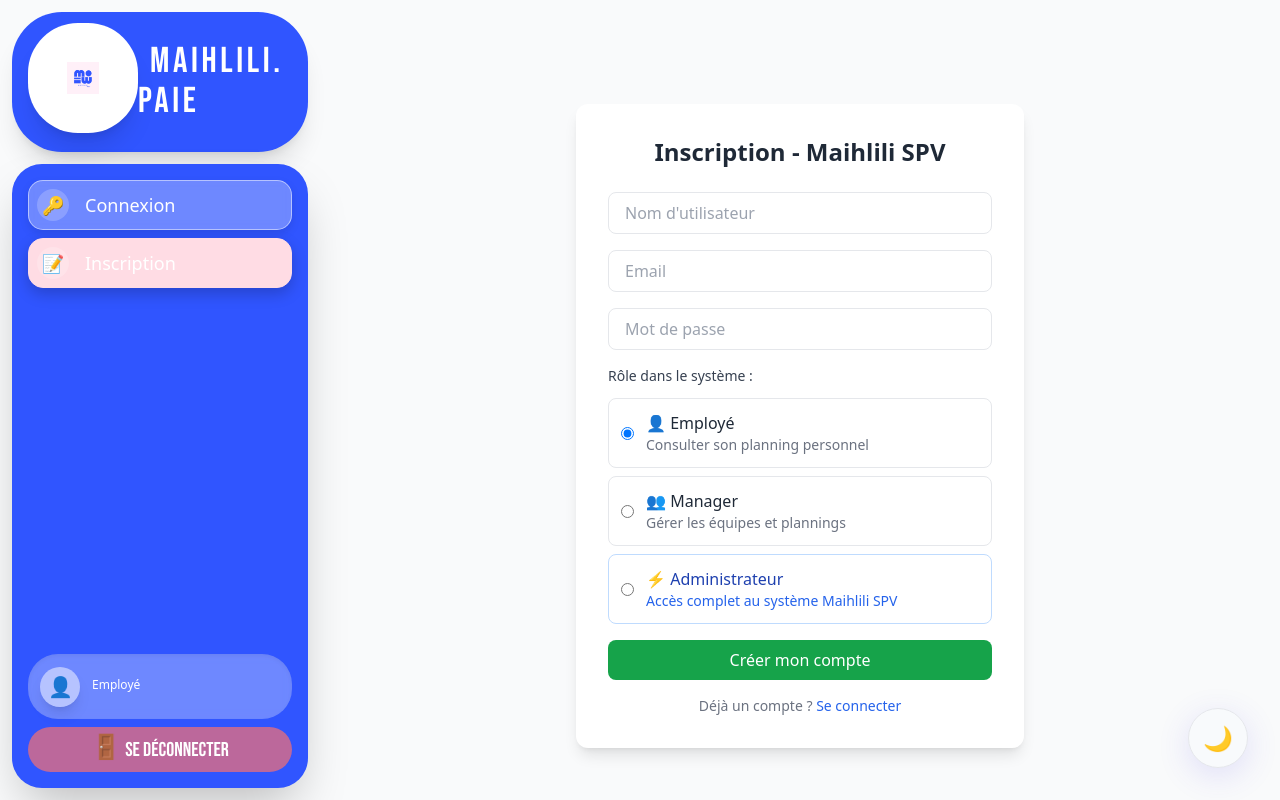
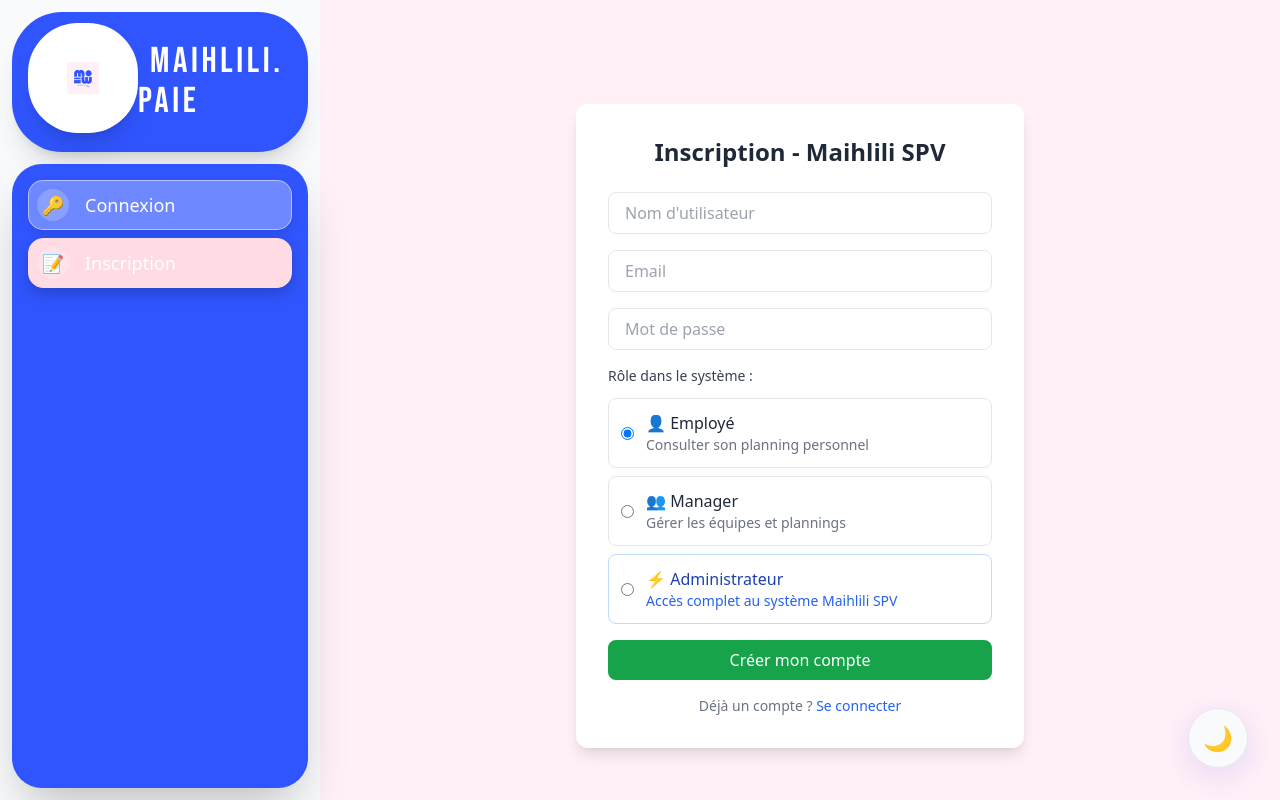
Before and after one commit to filet0fish09/Maihlili.Paie, a Flask app: page /register in a window 1280 px wide. Run offline with Flask 3, Linux system fonts and the light colour scheme; some libraries are stand-ins or nearby versions.

Commit message:
Update base.html

```diff
--- a/templates/base.html
+++ b/templates/base.html
@@ -54,7 +54,7 @@
     /* -------------------------------------------------------------------------------------------------- */
     :root {
       /* Couleurs Claires */
-      --color-bg-light: #f9fafb;
+      --color-bg-light: #fff0f8; /* MODIFIÉ ICI */
       --color-text-light: #1f2937;
       --color-text-subtle-light: #6b7280;
       --color-border-light: #e5e7eb;
@@ -388,7 +388,7 @@
   </style>
   <link href="https://cdn.jsdelivr.net/npm/fullcalendar@6.1.7/main.min.css" rel="stylesheet">
 </head>
-<body class="bg-gray-50 flex min-h-screen" data-theme="light">
+<body class="bg-[#fff0f8] flex min-h-screen" data-theme="light">
 
   <aside class="w-[320px] p-3 flex flex-col bg-gray-50 dark:bg-gray-800" style="min-height: 100vh;">
     <div class="h-[140px] rounded-[50px] bg-maihlili-figma-blue flex items-center p-4 shadow-xl">
@@ -440,7 +440,8 @@
         {% endif %}
       </nav>
 
-      <div class="mt-4 space-y-2"> <div class="flex items-center p-3 rounded-[30px] bg-white/30 backdrop-blur-sm shadow-inner" style="height: 65px;"> <div class="w-10 h-10 bg-white/50 rounded-full flex items-center justify-center text-white text-xl font-bold shadow-lg">
+      <div class="mt-4 space-y-2"> {% if current_user.is_authenticated %}
+        <div class="flex items-center p-3 rounded-[30px] bg-white/30 backdrop-blur-sm shadow-inner" style="height: 65px;"> <div class="w-10 h-10 bg-white/50 rounded-full flex items-center justify-center text-white text-xl font-bold shadow-lg">
             👤
           </div>
           <div class="flex-1 ml-3 text-white">
@@ -457,6 +458,7 @@
            style="height: 45px;"> <span class="text-2xl mr-1 -translate-y-0.5">🚪</span>
           Se Déconnecter
         </a>
+        {% endif %}
       </div>
     </div>
   </aside>
@@ -515,12 +517,14 @@
 
       navLinks.forEach(link => {
         // Logique pour mettre en surbrillance le lien actif dans la nouvelle structure
+        // Réinitialise d'abord les classes par défaut
+        link.classList.remove('liquid-glass-selected');
+        link.classList.add('liquid-glass-default');
+
+        // Applique la classe sélectionnée si le chemin correspond
         if (link.getAttribute('href') === currentPath) {
           link.classList.add('liquid-glass-selected');
           link.classList.remove('liquid-glass-default');
-        } else {
-          link.classList.add('liquid-glass-default');
-          link.classList.remove('liquid-glass-selected');
         }
       });
     });
```
